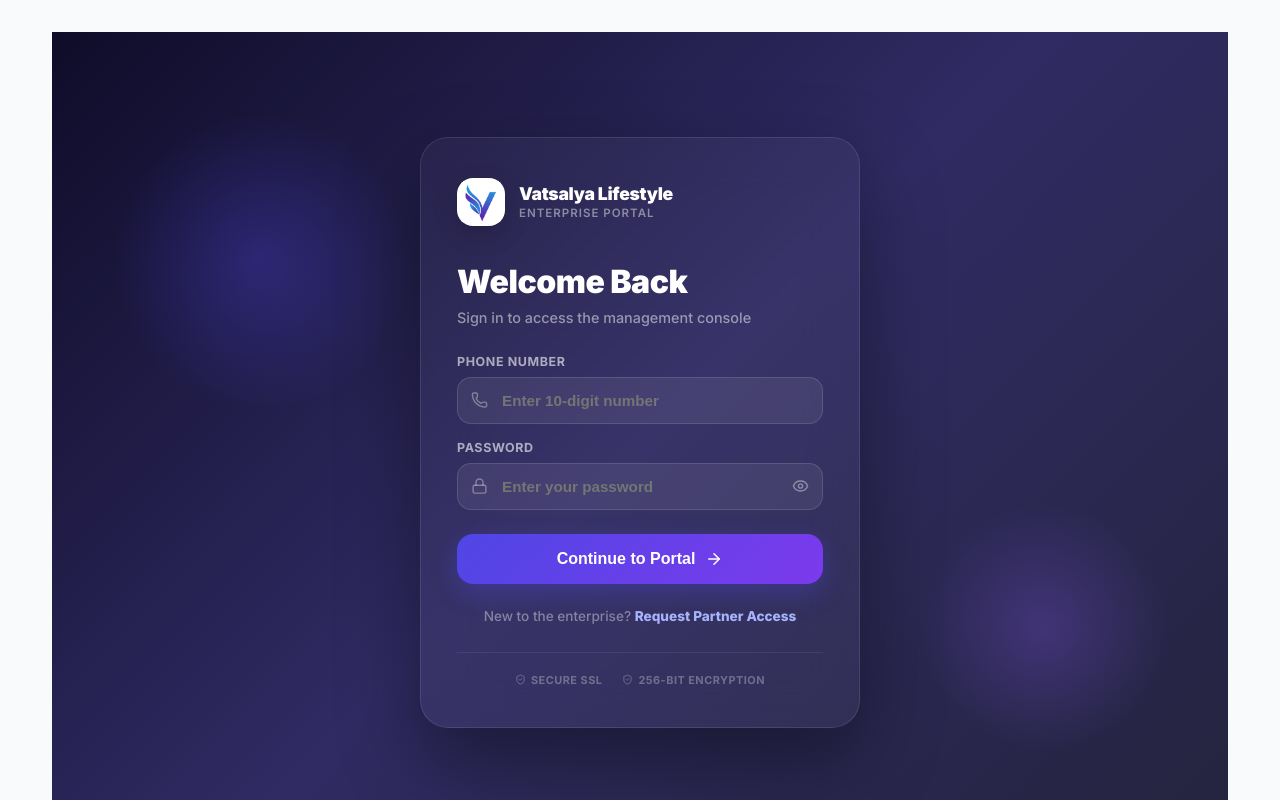
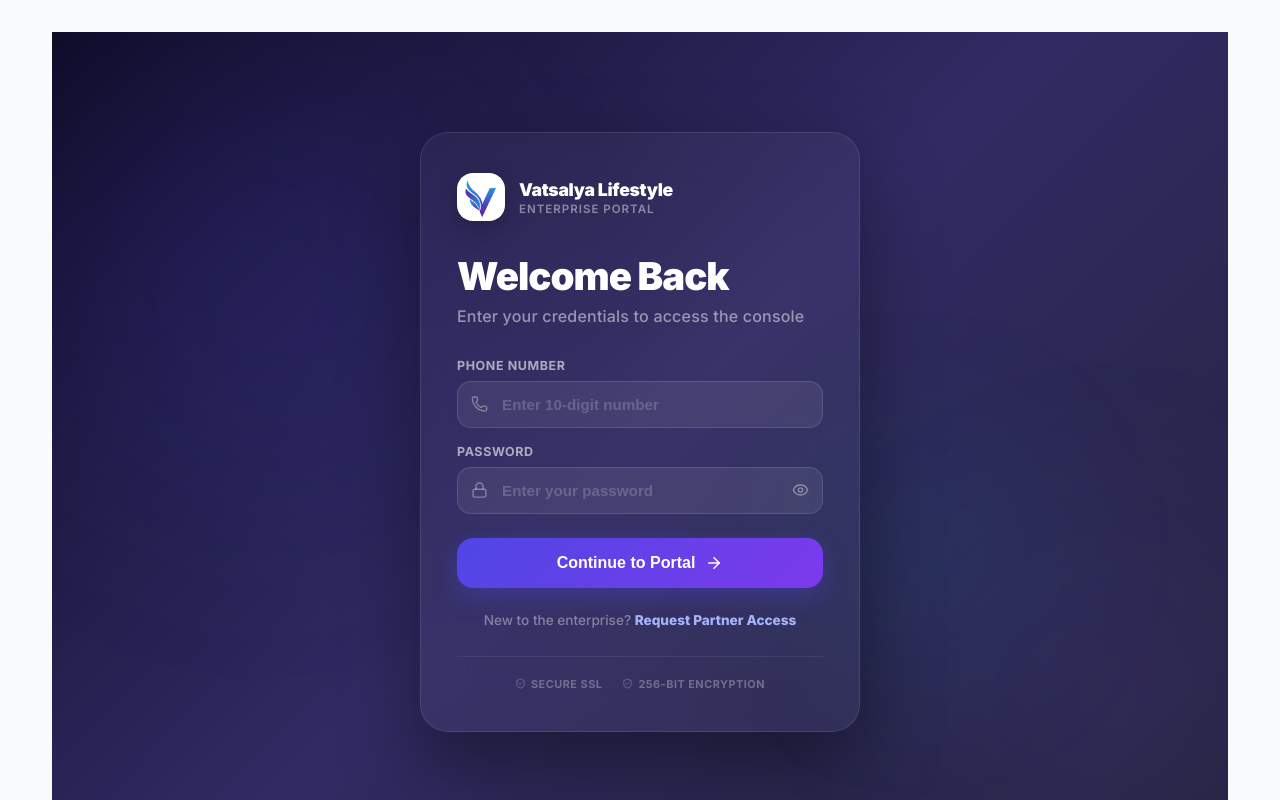
Before and after one commit to DevvVaghasiya/vatsalya-lifestyle, a React (Vite) app in the folder frontend/: page /login in a window 1280 px wide. Built offline with nearby package versions, Linux system fonts and the light colour scheme; no server answers.

Commit message:
Enhanced Login and Signup page visual aesthetics

```diff
--- a/frontend/src/pages/Login.jsx
+++ b/frontend/src/pages/Login.jsx
@@ -45,19 +45,36 @@ const Login = () => {
       padding: '24px', fontFamily: '"Inter", sans-serif',
       position: 'relative', overflow: 'hidden'
     }}>
-      {/* Decorative orbs */}
+      {/* Dynamic Background Elements */}
       <div style={{
-        position: 'absolute', top: '10%', left: '5%',
-        width: 300, height: 300, borderRadius: '50%',
-        background: 'radial-gradient(circle, rgba(79,70,229,0.3) 0%, transparent 70%)',
-        pointerEvents: 'none'
+        position: 'absolute', top: '-10%', left: '-10%',
+        width: '50vw', height: '50vw', borderRadius: '50%',
+        background: 'radial-gradient(circle, rgba(79,70,229,0.15) 0%, transparent 70%)',
+        filter: 'blur(60px)', pointerEvents: 'none',
+        animation: 'float 20s infinite alternate'
       }} />
       <div style={{
-        position: 'absolute', bottom: '10%', right: '5%',
-        width: 250, height: 250, borderRadius: '50%',
-        background: 'radial-gradient(circle, rgba(139,92,246,0.25) 0%, transparent 70%)',
-        pointerEvents: 'none'
+        position: 'absolute', bottom: '-10%', right: '-10%',
+        width: '40vw', height: '40vw', borderRadius: '50%',
+        background: 'radial-gradient(circle, rgba(139,92,246,0.1) 0%, transparent 70%)',
+        filter: 'blur(60px)', pointerEvents: 'none',
+        animation: 'float 25s infinite alternate-reverse'
       }} />
+      <div style={{
+        position: 'absolute', top: '40%', right: '10%',
+        width: '30vw', height: '30vw', borderRadius: '50%',
+        background: 'radial-gradient(circle, rgba(6,182,212,0.08) 0%, transparent 70%)',
+        filter: 'blur(60px)', pointerEvents: 'none',
+        animation: 'float 30s infinite alternate'
+      }} />
+
+      <style>{`
+        @keyframes float {
+          0% { transform: translate(0, 0) scale(1); }
+          100% { transform: translate(20px, 40px) scale(1.1); }
+        }
+        input::placeholder { color: rgba(255,255,255,0.2); }
+      `}</style>
 
       <motion.div
         initial={{ opacity: 0, y: 28, scale: 0.96 }}
@@ -96,12 +113,17 @@ const Login = () => {
         </div>
 
         {/* Title */}
-        <div style={{ marginBottom: 28 }}>
-          <h1 style={{ margin: '0 0 8px', fontSize: '2rem', fontWeight: 900, color: 'white', letterSpacing: '-0.5px' }}>
+        <div style={{ marginBottom: 32 }}>
+          <motion.h1
+            initial={{ opacity: 0, x: -20 }}
+            animate={{ opacity: 1, x: 0 }}
+            transition={{ delay: 0.2 }}
+            style={{ margin: '0 0 10px', fontSize: '2.4rem', fontWeight: 900, color: 'white', letterSpacing: '-1px', lineHeight: 1 }}
+          >
             Welcome Back
-          </h1>
-          <p style={{ margin: 0, fontSize: '0.9rem', color: 'rgba(255,255,255,0.5)', fontWeight: 500 }}>
-            Sign in to access the management console
+          </motion.h1>
+          <p style={{ margin: 0, fontSize: '1rem', color: 'rgba(255,255,255,0.5)', fontWeight: 500, letterSpacing: '0.2px' }}>
+            Enter your credentials to access the console
           </p>
         </div>
 
--- a/frontend/src/pages/Signup.jsx
+++ b/frontend/src/pages/Signup.jsx
@@ -144,9 +144,29 @@ const Signup = () => {
       padding: '24px', fontFamily: '"Inter", sans-serif',
       position: 'relative', overflow: 'hidden'
     }}>
-      {/* Orbs */}
-      <div style={{ position: 'absolute', top: '-10%', right: '10%', width: 320, height: 320, borderRadius: '50%', background: 'radial-gradient(circle, rgba(124,58,237,0.25) 0%, transparent 70%)', pointerEvents: 'none' }} />
-      <div style={{ position: 'absolute', bottom: '-5%', left: '5%', width: 220, height: 220, borderRadius: '50%', background: 'radial-gradient(circle, rgba(79,70,229,0.2) 0%, transparent 70%)', pointerEvents: 'none' }} />
+      {/* Dynamic Background Elements */}
+      <div style={{
+        position: 'absolute', top: '-15%', right: '-10%',
+        width: '55vw', height: '55vw', borderRadius: '50%',
+        background: 'radial-gradient(circle, rgba(124,58,237,0.15) 0%, transparent 70%)',
+        filter: 'blur(60px)', pointerEvents: 'none',
+        animation: 'float 22s infinite alternate'
+      }} />
+      <div style={{
+        position: 'absolute', bottom: '-10%', left: '-5%',
+        width: '45vw', height: '45vw', borderRadius: '50%',
+        background: 'radial-gradient(circle, rgba(79,70,229,0.12) 0%, transparent 70%)',
+        filter: 'blur(60px)', pointerEvents: 'none',
+        animation: 'float 28s infinite alternate-reverse'
+      }} />
+
+      <style>{`
+        @keyframes float {
+          0% { transform: translate(0, 0) scale(1); }
+          100% { transform: translate(30px, -50px) scale(1.05); }
+        }
+        input::placeholder { color: rgba(255,255,255,0.2); }
+      `}</style>
 
       <motion.div
         initial={{ opacity: 0, y: 28, scale: 0.96 }}
@@ -178,11 +198,11 @@ const Signup = () => {
             <ArrowLeft size={18} />
           </button>
           <div>
-            <h1 style={{ margin: 0, fontSize: '1.5rem', fontWeight: 900, color: 'white', letterSpacing: '-0.4px' }}>
+            <h1 style={{ margin: 0, fontSize: '1.8rem', fontWeight: 900, color: 'white', letterSpacing: '-0.8px', lineHeight: 1.1 }}>
               Partner Registration
             </h1>
-            <p style={{ margin: '3px 0 0', fontSize: '0.75rem', fontWeight: 600, color: 'rgba(255,255,255,0.4)', textTransform: 'uppercase', letterSpacing: '0.8px' }}>
-              Vatsalya Lifestyle Network
+            <p style={{ margin: '6px 0 0', fontSize: '0.8rem', fontWeight: 600, color: 'rgba(255,255,255,0.45)', textTransform: 'uppercase', letterSpacing: '1px' }}>
+              Create your enterprise account
             </p>
           </div>
         </div>
```
